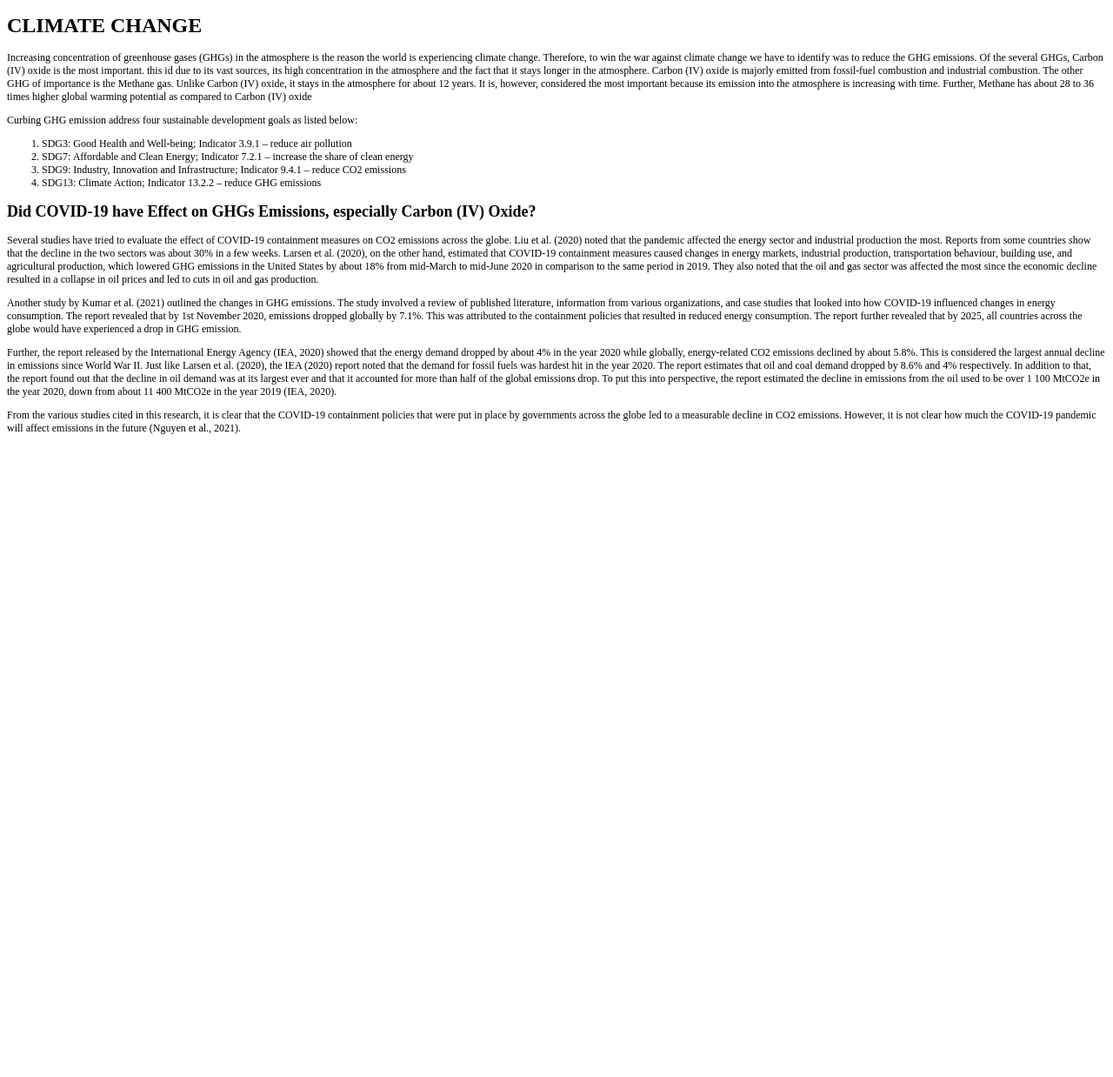
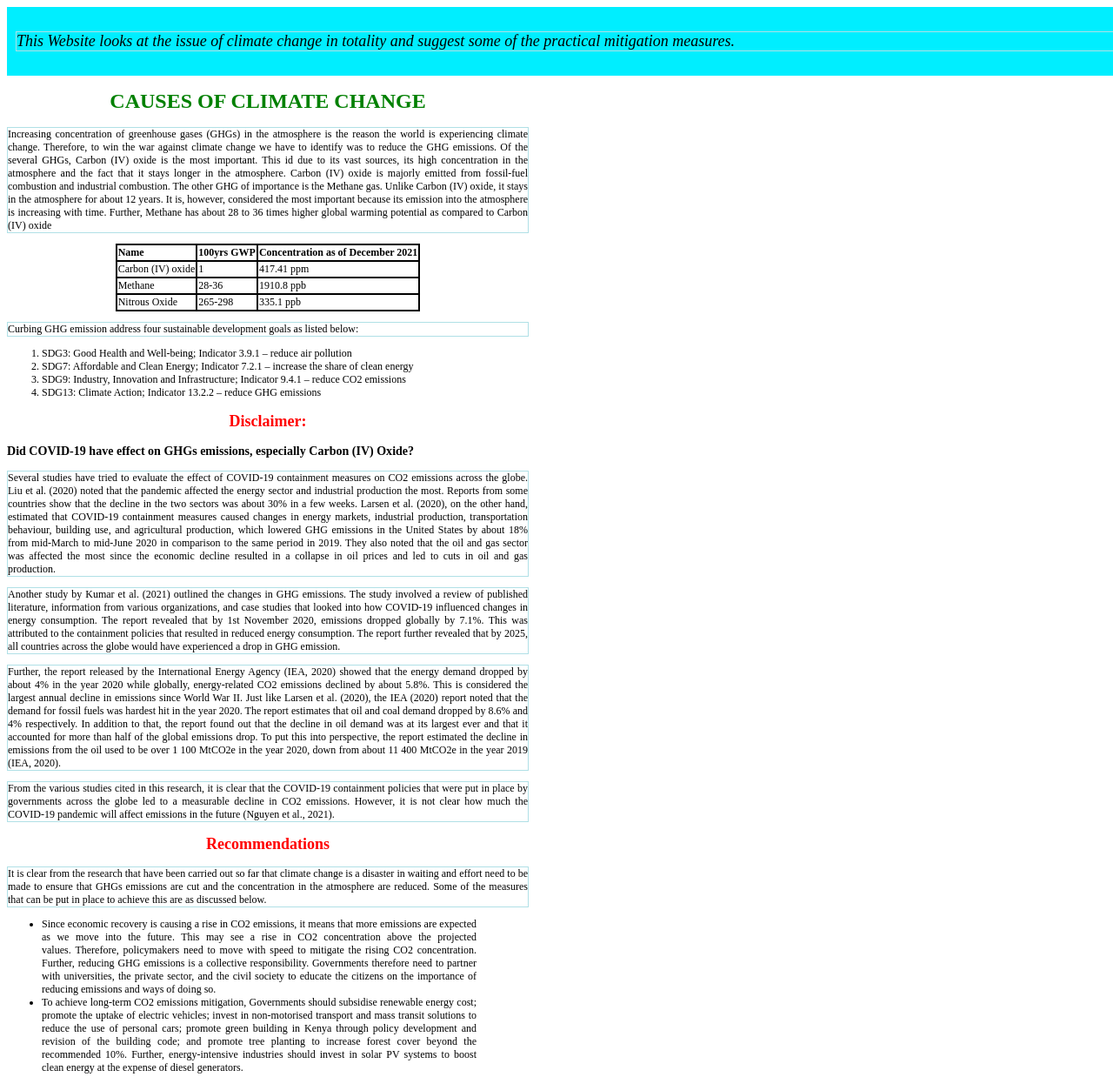
Before and after one commit to johnokwaro-bit/HTML-CSS-JS-Project, a plain HTML site: page index.html in a window 1280 px wide. Shown: the top 1238 px of the page at 87% size. Before the commit the page ends 800 px from the top, so only its background shows below. Drawn offline with Linux system fonts and the light colour scheme.

Commit message:
Add styles in CSS file

```diff
--- a/index.html
+++ b/index.html
@@ -8,13 +8,46 @@
     <title>My Website</title>
 </head>
 <body>
-    <div>
-      <h1>CLIMATE CHANGE</h1>
+    <div class="class">
+        <p>This Website looks at the issue of climate change in totality and suggest some of the practical mitigation measures.</p>
     </div>
     <div>
-        <p>Increasing concentration of greenhouse gases (GHGs) in the atmosphere is the reason the world is experiencing climate change. Therefore, to win the war against climate change we have to identify was to reduce the GHG emissions. Of the several GHGs, Carbon (IV) oxide is the most important. this id due to its vast sources, its high concentration in the atmosphere and the fact that it stays longer in the atmosphere. Carbon (IV) oxide is majorly emitted from fossil-fuel combustion and industrial combustion. The other GHG of importance is the Methane gas. Unlike Carbon (IV) oxide, it stays in the atmosphere for about 12 years. It is, however, considered the most important because its emission into the atmosphere is increasing with time. Further, Methane has about 28 to 36 times higher global warming potential as compared to Carbon (IV) oxide </p>
-        <p>Curbing GHG emission address four sustainable development goals as listed below:</p>
-        <div class="class">
+      <h1>CAUSES OF CLIMATE CHANGE</h1>
+    </div>
+    <div>
+        <div>
+            <p>Increasing concentration of greenhouse gases (GHGs) in the atmosphere is the reason the world is experiencing climate change. Therefore, to win the war against climate change we have to identify was to reduce the GHG emissions. Of the several GHGs, Carbon (IV) oxide is the most important. This id due to its vast sources, its high concentration in the atmosphere and the fact that it stays longer in the atmosphere. Carbon (IV) oxide is majorly emitted from fossil-fuel combustion and industrial combustion. The other GHG of importance is the Methane gas. Unlike Carbon (IV) oxide, it stays in the atmosphere for about 12 years. It is, however, considered the most important because its emission into the atmosphere is increasing with time. Further, Methane has about 28 to 36 times higher global warming potential as compared to Carbon (IV) oxide </p>
+        </div>
+            <div>
+                <table>
+                    <thead>
+                        <tr>
+                            <th>Name</th>
+                            <th>100yrs GWP</th>
+                            <th>Concentration as of December 2021</th>
+                        </tr>
+                    </thead>
+                    <tbody>
+                        <tr>
+                            <td>Carbon (IV) oxide</td>
+                            <td>1</td>
+                            <td>417.41 ppm</td>
+                        </tr>
+                        <tr>
+                            <td>Methane</td>
+                            <td>28-36</td>
+                            <td>1910.8 ppb</td>
+                        </tr>
+                        <tr>
+                            <td>Nitrous Oxide</td>
+                            <td>265-298</td>
+                            <td>335.1 ppb</td>
+                        </tr>
+                    </tbody>
+                </table>
+            </div>
+            <p>Curbing GHG emission address four sustainable development goals as listed below:</p>
+        <div id="list">
             <ol>
                 <li>SDG3: 	Good Health and Well-being; Indicator 3.9.1 – reduce air pollution</li>
                 <li>SDG7: 	Affordable and Clean Energy; Indicator 7.2.1 – increase the share of clean energy</li>
@@ -24,14 +57,33 @@
         </div>
     </div>
     <div>
-        <h2>Did COVID-19 have Effect on GHGs Emissions, especially Carbon (IV) Oxide?</h2>
+        <h2>Disclaimer:</h2>
+        <h3>Did COVID-19 have effect on GHGs emissions, especially Carbon (IV) Oxide?</h3>
+    </div>
+        <div>
+            <p>Several studies have tried to evaluate the effect of COVID-19 containment measures on CO2   emissions across the globe. Liu et al. (2020) noted that the pandemic affected the energy sector and industrial production the most. Reports from some countries show that the decline in the two sectors was about 30% in a few weeks. Larsen et al. (2020), on the other hand, estimated that COVID-19 containment measures caused changes in energy markets, industrial production, transportation behaviour, building use, and agricultural production, which lowered GHG emissions in the United States by about 18% from mid-March to mid-June 2020 in comparison to the same period in 2019. They also noted that the oil and gas sector was affected the most since the economic decline resulted in a collapse in oil prices and led to cuts in oil and gas production.</p>
+            <p>Another study by Kumar et al. (2021) outlined the changes in GHG emissions. The study involved a review of published literature, information from various organizations, and case studies that looked into how COVID-19 influenced changes in energy consumption. The report revealed that by 1st November 2020, emissions dropped globally by 7.1%. This was attributed to the containment policies that resulted in reduced energy consumption. The report further revealed that by 2025, all countries across the globe would have experienced a drop in GHG emission.</p>
+            <p>Further, the report released by the International Energy Agency (IEA, 2020) showed that the energy demand dropped by about 4% in the year 2020 while globally, energy-related CO2 emissions declined by about 5.8%. This is considered the largest annual decline in emissions since World War II. Just like Larsen et al. (2020), the IEA (2020) report noted that the demand for fossil fuels was hardest hit in the year 2020. The report estimates that oil and coal demand dropped by 8.6% and 4% respectively. In addition to that, the report found out that the decline in oil demand was at its largest ever and that it accounted for more than half of the global emissions drop. To put this into perspective, the report estimated the decline in emissions from the oil used to be over 1 100 MtCO2e in the year 2020, down from about 11 400 MtCO2e in the year 2019 (IEA, 2020).</p>
+            <p>From the various studies cited in this research, it is clear that the COVID-19 containment policies that were put in place by governments across the globe led to a measurable decline in CO2 emissions. However, it is not clear how much the COVID-19 pandemic will affect emissions in the future (Nguyen et al., 2021).</p>
+        </div>
+    <div>
+        <h2>Recommendations</h2>
     </div>
     <div>
-        <p>Several studies have tried to evaluate the effect of COVID-19 containment measures on CO2   emissions across the globe. Liu et al. (2020) noted that the pandemic affected the energy sector and industrial production the most. Reports from some countries show that the decline in the two sectors was about 30% in a few weeks. Larsen et al. (2020), on the other hand, estimated that COVID-19 containment measures caused changes in energy markets, industrial production, transportation behaviour, building use, and agricultural production, which lowered GHG emissions in the United States by about 18% from mid-March to mid-June 2020 in comparison to the same period in 2019. They also noted that the oil and gas sector was affected the most since the economic decline resulted in a collapse in oil prices and led to cuts in oil and gas production.</p>
-        <p>Another study by Kumar et al. (2021) outlined the changes in GHG emissions. The study involved a review of published literature, information from various organizations, and case studies that looked into how COVID-19 influenced changes in energy consumption. The report revealed that by 1st November 2020, emissions dropped globally by 7.1%. This was attributed to the containment policies that resulted in reduced energy consumption. The report further revealed that by 2025, all countries across the globe would have experienced a drop in GHG emission.</p>
-        <p>Further, the report released by the International Energy Agency (IEA, 2020) showed that the energy demand dropped by about 4% in the year 2020 while globally, energy-related CO2 emissions declined by about 5.8%. This is considered the largest annual decline in emissions since World War II. Just like Larsen et al. (2020), the IEA (2020) report noted that the demand for fossil fuels was hardest hit in the year 2020. The report estimates that oil and coal demand dropped by 8.6% and 4% respectively. In addition to that, the report found out that the decline in oil demand was at its largest ever and that it accounted for more than half of the global emissions drop. To put this into perspective, the report estimated the decline in emissions from the oil used to be over 1 100 MtCO2e in the year 2020, down from about 11 400 MtCO2e in the year 2019 (IEA, 2020).</p>
-        <p>From the various studies cited in this research, it is clear that the COVID-19 containment policies that were put in place by governments across the globe led to a measurable decline in CO2 emissions. However, it is not clear how much the COVID-19 pandemic will affect emissions in the future (Nguyen et al., 2021).</p>
-
+        <p>It is clear from the research that have been carried out so far that climate change is a disaster in waiting and effort need to be made to ensure that GHGs emissions are cut and the concentration in the atmosphere are reduced. Some of the measures that can be put in place to achieve this are as discussed below.</p>
+    </div>
+        <div>
+           <ul>
+              <li>Since economic recovery is causing a rise in CO2 emissions, it means that more emissions are expected as we move into the future. This may see a rise in CO2 concentration above the projected values. Therefore, policymakers need to move with speed to mitigate the rising CO2 concentration. Further, reducing GHG emissions is a collective responsibility. Governments therefore need to partner with universities, the private sector, and the civil society to educate the citizens on the importance of reducing emissions and ways of doing so.</li>
+              <li>To achieve long-term CO2 emissions mitigation, Governments should subsidise renewable energy cost; promote the uptake of electric vehicles; invest in non-motorised transport and mass transit solutions to reduce the use of personal cars; promote green building in Kenya through policy development and revision of the building code; and promote tree planting to increase forest cover beyond the recommended 10%. Further, energy-intensive industries should invest in solar PV systems to boost clean energy at the expense of diesel generators.</li>
+           </ul>
+        </div>
+    <div>
+        <h3>Important links</h3>
+        <div>
+            <a href="http://www.unep.org/explore-topics/climate-action">UNEP Climate Action</a> <br>
+            <a href="https://unhabitat.org/topic/climate-change">UNhabitat</a>
+        </div>
     </div>
 
     <script src="script.js"></script>
--- a/style.css
+++ b/style.css
@@ -3,13 +3,66 @@ body {
     font-family: 'Times New Roman', Times, serif;
     font-size: 12px;
     display: block;
-    width: 500;
-    height: auto;
+    text-align: justify;
 
-  }
 
-.class{
+}
+
+#list{
     width: 500px;
     display: block;
 
+
 }
+
+div.class{
+    font-size: 18px;
+    background-color: rgb(0, 238, 255);
+    display: block;
+    width: 100%;
+    margin: 5px 0px;
+    padding: 10px;
+    font-style: italic;
+    text-align: justify;
+
+}
+
+h1{
+    color: green;
+    font-weight: bold;
+    text-align: center;
+
+}
+
+h2{
+    color: red;
+    text-align: center;
+
+}
+
+p{
+    border: 1px solid powderblue;
+
+}
+
+ul{
+    display: block;
+    width: 500px;
+}
+div{
+    display: block;
+    width: 600px;
+}
+
+table{
+    border-width: 2px;
+    border-color: black;
+    border-style: solid;
+    border-collapse: collapse;
+    margin: auto;
+
+}
+th,td{
+    border-width: 2px;
+    border-style: solid;
+}
```
